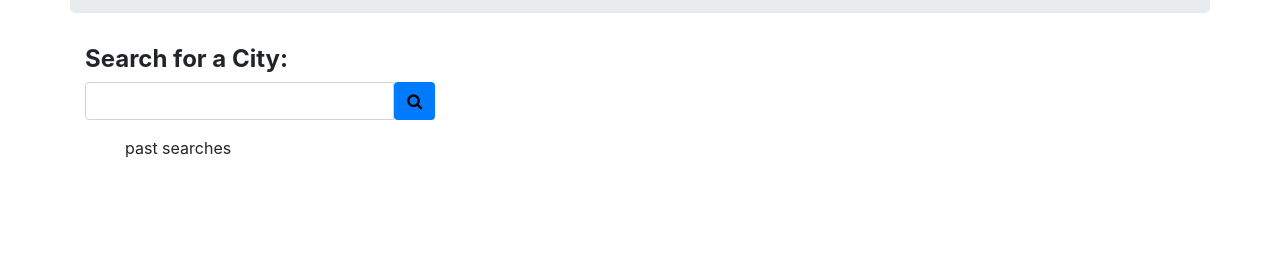
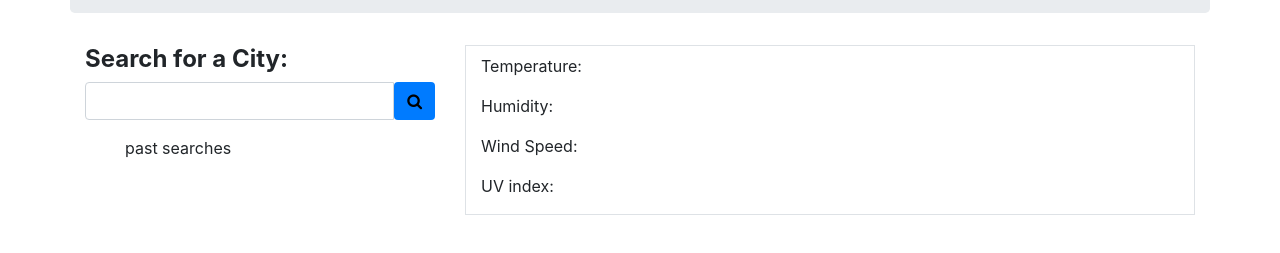
Before and after one commit to GreysonMainor/week-6-weather-Dashboard, a plain HTML site: page index.html in a window 1280 px wide. Shown: the part 67-320 px from the top of the page. Drawn offline with nearby package versions, Linux system fonts and the light colour scheme.

Commit message:
added a place for my temp, humidity, UV and wind speed to reside.

```diff
--- a/index.html
+++ b/index.html
@@ -12,6 +12,7 @@
         <h1> <strong>Weather Dashboard</strong></h1>
     </div>
     <div class="container">
+        <!-- search for a city input and button -->
         <div class="row">
             <div class="col-md-4">
                 <h4><strong>Search for a City:</strong></h4>
@@ -24,7 +25,19 @@
                 <ul class="pastSearch">
                     past searches
                 </ul>
+                <!-- added a section to display content for my temp, humidity, wind, and UV-->
             </div>
+              <div class="col-sm-8">
+                <div class="border">
+                    <div class="col-sm-12" id="current-weather">
+                        <h3 id="current-city"></h3>
+                        <p>Temperature:<span class = "current" id = "temp"></span></p>
+                        <p>Humidity:<span class = "current" id = "humidity"></span></p>
+                        <p>Wind Speed:<span class = "current" id = "wind"></span></p>
+                        <p>UV index:<span class = "current" id = "uv"></span></p>
+                    </div>
+                </div>
+              </div>
         </div>
     </div>
 
```
